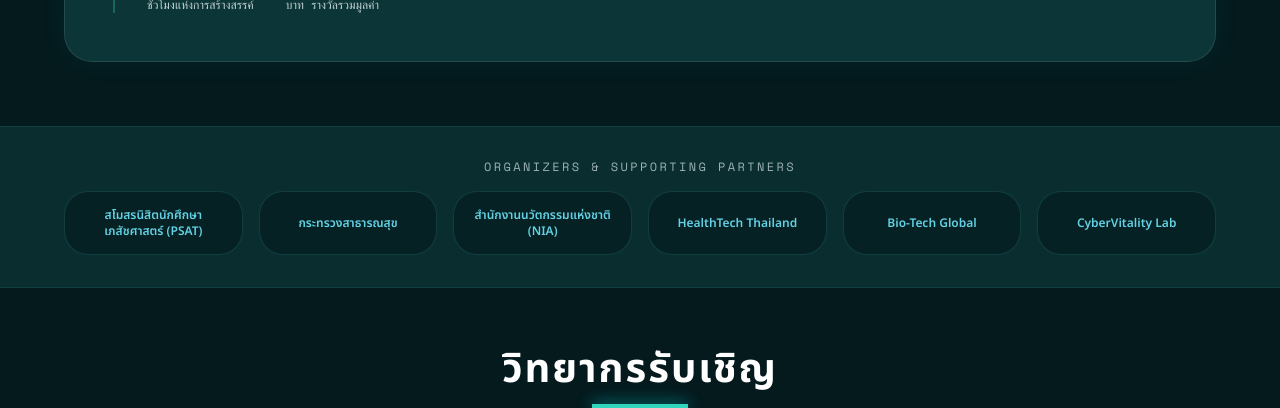
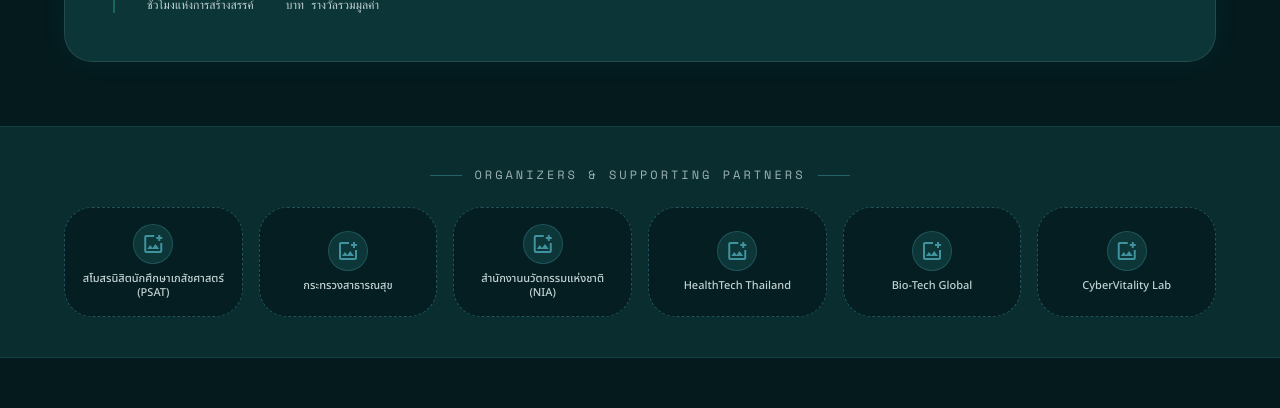
Before and after one commit to phutthiongpharmacy-ui/PSATHealthHack, a Next.js app: page / in a window 1280 px wide. Shown: the part 1120-1528 px from the top of the page. Built offline with nearby package versions, Linux system fonts and the light colour scheme.

Commit message:
feat: update SponsorsSection with empty logo image slots ready for agency logos

```diff
--- a/src/components/SponsorsSection.tsx
+++ b/src/components/SponsorsSection.tsx
@@ -1,30 +1,58 @@
 import React from "react";
+import Image from "next/image";
+
+interface Sponsor {
+  name: string;
+  logoUrl?: string;
+}
 
 export default function SponsorsSection() {
-  const sponsors = [
-    "สโมสรนิสิตนักศึกษาเภสัชศาสตร์ (PSAT)",
-    "กระทรวงสาธารณสุข",
-    "สำนักงานนวัตกรรมแห่งชาติ (NIA)",
-    "HealthTech Thailand",
-    "Bio-Tech Global",
-    "CyberVitality Lab",
+  const sponsors: Sponsor[] = [
+    { name: "สโมสรนิสิตนักศึกษาเภสัชศาสตร์ (PSAT)", logoUrl: "" },
+    { name: "กระทรวงสาธารณสุข", logoUrl: "" },
+    { name: "สำนักงานนวัตกรรมแห่งชาติ (NIA)", logoUrl: "" },
+    { name: "HealthTech Thailand", logoUrl: "" },
+    { name: "Bio-Tech Global", logoUrl: "" },
+    { name: "CyberVitality Lab", logoUrl: "" },
   ];
 
   return (
-    <div className="w-full border-t border-b border-hh-border/30 bg-hh-surface/60 backdrop-blur-md py-8">
-      <div className="max-w-container-max mx-auto px-margin-mobile md:px-margin-desktop text-center space-y-4">
-        <h2 className="font-mono text-xs uppercase tracking-[0.2em] text-hh-text-muted opacity-80">
+    <div className="w-full border-t border-b border-hh-border/30 bg-hh-surface/60 backdrop-blur-md py-10">
+      <div className="max-w-container-max mx-auto px-margin-mobile md:px-margin-desktop text-center space-y-6">
+        <h2 className="font-mono text-xs uppercase tracking-[0.25em] text-hh-text-muted opacity-80 flex items-center justify-center gap-3">
+          <span className="w-8 h-px bg-hh-cyan/40" />
           ORGANIZERS & SUPPORTING PARTNERS
+          <span className="w-8 h-px bg-hh-cyan/40" />
         </h2>
-        <div className="grid grid-cols-2 md:grid-cols-3 lg:grid-cols-6 gap-4 items-center">
-          {sponsors.map((name, index) => (
+
+        <div className="grid grid-cols-2 sm:grid-cols-3 lg:grid-cols-6 gap-4 items-stretch">
+          {sponsors.map((sponsor, index) => (
             <div
               key={index}
-              className="h-16 border border-hh-border/40 rounded-xl flex items-center justify-center bg-hh-bg/60 p-3 hover:border-hh-cyan/60 hover:bg-hh-cyan/5 transition-all"
+              className="group relative border border-dashed border-hh-cyan/30 hover:border-hh-cyan hover:border-solid rounded-2xl bg-hh-bg/80 backdrop-blur p-4 flex flex-col items-center justify-center min-h-[110px] transition-all hover:scale-105 hover:bg-hh-cyan/10 hover:shadow-[0_0_20px_rgba(99,210,229,0.15)]"
             >
-              <span className="font-sora text-xs font-semibold text-hh-cyan text-center line-clamp-2">
-                {name}
-              </span>
+              {sponsor.logoUrl ? (
+                <div className="relative w-full h-12">
+                  <Image
+                    src={sponsor.logoUrl}
+                    alt={sponsor.name}
+                    fill
+                    className="object-contain filter grayscale group-hover:grayscale-0 transition-all"
+                  />
+                </div>
+              ) : (
+                /* Empty Logo Placeholder Box */
+                <div className="flex flex-col items-center justify-center space-y-2 text-center">
+                  <div className="w-10 h-10 rounded-xl bg-hh-surface/80 border border-hh-cyan/20 group-hover:border-hh-cyan/60 flex items-center justify-center text-hh-cyan/60 group-hover:text-hh-cyan transition-colors">
+                    <span className="material-symbols-outlined text-xl">
+                      add_photo_alternate
+                    </span>
+                  </div>
+                  <span className="font-sora text-[11px] font-medium text-hh-text-muted group-hover:text-white transition-colors line-clamp-2 leading-tight">
+                    {sponsor.name}
+                  </span>
+                </div>
+              )}
             </div>
           ))}
         </div>
```
